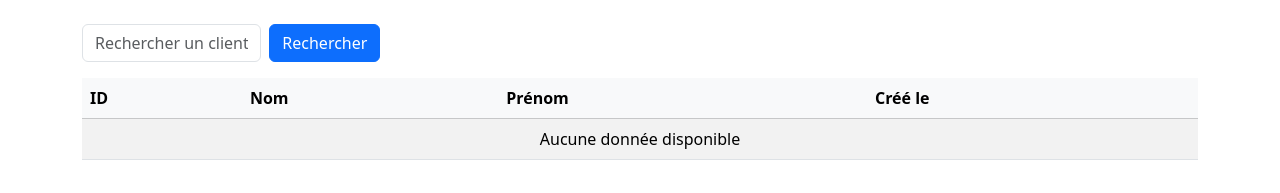
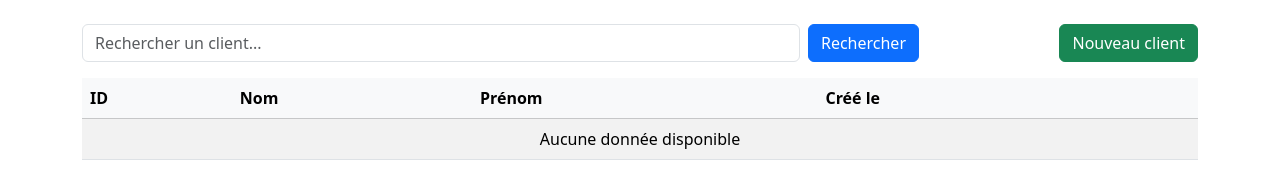
Before and after one commit to ayle57/adhyanga.fr, a Symfony app: template templates/admin/customers/index.html.twig in a window 1280 px wide. Shown: the part 57-250 px from the top of the page. Run offline with Twig, Linux system fonts and the light colour scheme; the template is opened without the code that fills it, so the values that code supplies are empty; style sheets or scripts are compiled from the project's sources; some libraries are stand-ins or nearby versions.

Commit message:
feat: add a button to create a customer

```diff
--- a/templates/admin/customers/index.html.twig
+++ b/templates/admin/customers/index.html.twig
@@ -7,26 +7,27 @@
 
     <div class="container mt-4">
 
-        <form method="get" class="row g-2 mb-3">
-            <div class="col-md-2">
-                <label>
-                    <input type="text"
-                           name="q"
-                           value="{{ search|default('') }}"
-                           class="form-control"
-                           placeholder="Rechercher un client...">
-                </label>
-            </div>
-            <div class="col-md-4">
+        <div class="d-flex justify-content-between align-items-center mb-3">
+            <form method="get" class="d-flex w-75 me-3">
+                <input type="text"
+                       name="q"
+                       value="{{ search|default('') }}"
+                       class="form-control me-2"
+                       placeholder="Rechercher un client..."
+                       style="flex-grow: 1;">
                 <button class="btn btn-primary">Rechercher</button>
-            </div>
-        </form>
+            </form>
+
+            <a href="{{ path('admin_customers_create') }}" class="btn btn-success">
+                Nouveau client
+            </a>
+        </div>
 
         <div class="table-responsive">
             <table class="table table-striped table-hover">
                 <thead class="table-light">
                 <tr>
-                    {% for header in ["ID", "Nom", "Prénom", "Créé le"] %}
+                    {% for header in ["ID", "Nom", "Prénom", "Créé le", ""] %}
                         <th scope="col">{{ header }}</th>
                     {% endfor %}
                 </tr>
@@ -34,16 +35,27 @@
                 <tbody>
                 {% if pagination.items is not empty %}
                     {% for row in pagination.items %}
-                        <tr class="table-row" style="cursor: pointer;" onclick="window.location='{{ path('admin_customers_show', {'id': row.id}) }}'">
+                        <tr class="table-row align-middle"
+                            style="cursor: pointer;"
+                            onclick="window.location='{{ path('admin_customers_show', {'id': row.id}) }}'">
+
                             <td>{{ row.id }}</td>
                             <td>{{ row.lastname }}</td>
                             <td>{{ row.firstname }}</td>
                             <td>{{ row.createdAt ? row.createdAt|date('d/m/Y H:i') : '-' }}</td>
+
+                            <td class="text-end">
+                                <a href="{{ path('admin_customers_show', {'id': row.id}) }}"
+                                   class="btn btn-sm btn-outline-primary"
+                                   onclick="event.stopPropagation();">
+                                    Voir
+                                </a>
+                            </td>
                         </tr>
                     {% endfor %}
                 {% else %}
                     <tr>
-                        <td colspan="4" class="text-center">Aucune donnée disponible</td>
+                        <td colspan="5" class="text-center">Aucune donnée disponible</td>
                     </tr>
                 {% endif %}
                 </tbody>
```
